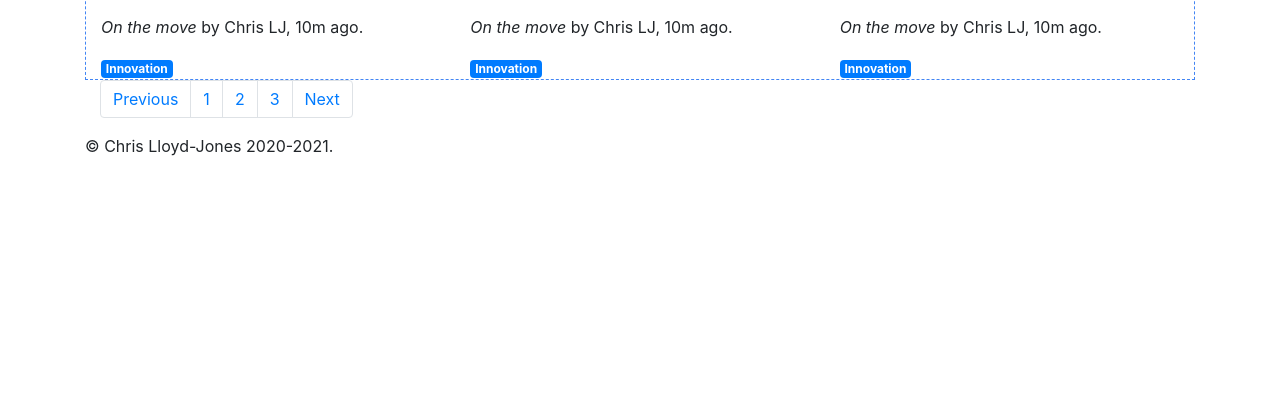
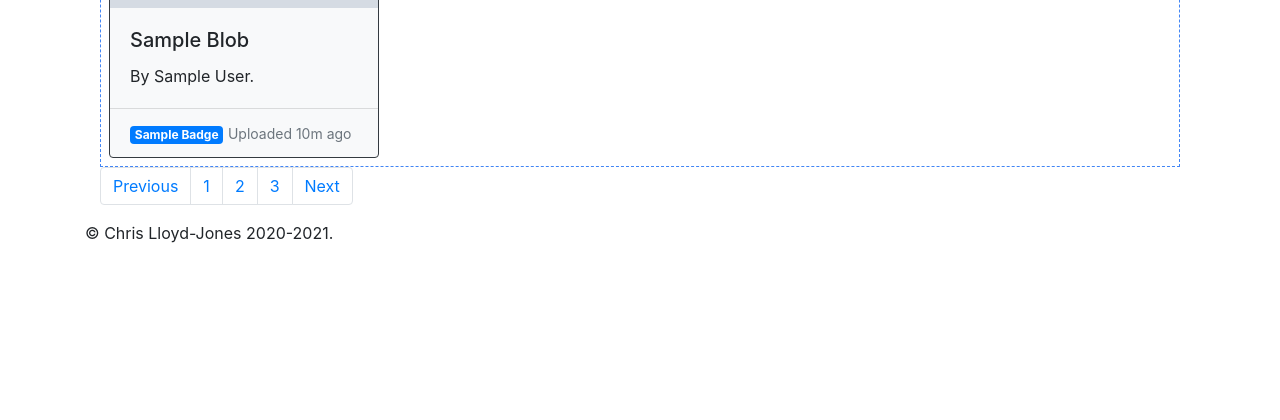
Before and after one commit to Sealjay/teams-vid, a Python web app: template webapp/templates/gallery.html in a window 1280 px wide. Shown: the part 172-592 px from the top of the page. Run offline with Jinja, Linux system fonts and the light colour scheme; the template is opened without the code that fills it: most values are stand-ins (such as "Sample title", 1, 10 or a date in 2020); grey boxes marked "Sample" are stand-in pictures; some libraries are stand-ins or nearby versions.

Commit message:
build: completed rendering of blobs on title page

```diff
--- a/webapp/static/site.css
+++ b/webapp/static/site.css
@@ -31,22 +31,3 @@ a,
 .validation-message {
   color: red;
 }
-
-#blazor-error-ui {
-  background: lightyellow;
-  bottom: 0;
-  box-shadow: 0 -1px 2px rgba(0, 0, 0, 0.2);
-  display: none;
-  left: 0;
-  padding: 0.6rem 1.25rem 0.7rem 1.25rem;
-  position: fixed;
-  width: 100%;
-  z-index: 1000;
-}
-
-#blazor-error-ui .dismiss {
-  cursor: pointer;
-  position: absolute;
-  right: 0.75rem;
-  top: 0.5rem;
-}
--- a/webapp/templates/gallery.html
+++ b/webapp/templates/gallery.html
@@ -1,27 +1,14 @@
 {% extends 'layout/base.html' %} {% block pagetitle %}Gallery{% endblock %} {%
 block container %}
 <div class="container">
-  <div class="row" style="border: 1px dashed rgb(66, 133, 244)">
-    <div class="col-sm-4">
-      {% with
-      image_url='https://bootsnipp.com/bootstrap-builder/libs/builder/icons/image.svg',
-      author='Chris LJ', time='10m ago', title='On the move', badge='Innovation'
-      %}{% include 'layout/thumbnail.html' %}{% endwith %}
+  <div class="d-flex align-content-start flex-wrap" style="border: 1px dashed rgb(66, 133, 244)">
+
+      {% for blob in blobs %}{% with
+      image_url=blob.image_url,author=blob.author,time='10m
+      ago',title=blob.title,badge=blob.badge %}{% include
+      'layout/thumbnail.html' %}{% endwith %}{% endfor %}
     </div>
-    <div class="col-sm-4 col-5">
-      {% with
-      image_url='https://bootsnipp.com/bootstrap-builder/libs/builder/icons/image.svg',
-      author='Chris LJ', time='10m ago', title='On the move', badge='Innovation'
-      %}{% include 'layout/thumbnail.html' %}{% endwith %}
-    </div>
-    <div class="col-sm-4 col-5">
-      {% with
-      image_url='https://bootsnipp.com/bootstrap-builder/libs/builder/icons/image.svg',
-      author='Chris LJ', time='10m ago', title='On the move', badge='Innovation'
-      %}{% include 'layout/thumbnail.html' %}{% endwith %}
-    </div>
-  </div>
-  <nav aria-label="Page navigation example" style="">
+    <nav aria-label="Page navigation example">
       <ul class="pagination">
         <li class="page-item"><a class="page-link" href="#">Previous</a></li>
         <li class="page-item"><a class="page-link" href="#">1</a></li>
@@ -32,3 +19,4 @@ block container %}
     </nav>
   </div>
   {% endblock %}
+</div>
--- a/webapp/templates/layout/thumbnail.html
+++ b/webapp/templates/layout/thumbnail.html
@@ -1,5 +1,13 @@
-<p>
-  <img src="{{ image_url }}" height="128" width="128" />
-</p>
-<p><em>{{ title }}</em> by {{ author }}, {{ time }}.</p>
-<span class="badge badge-primary">{{ badge }} </span>
+<div class="card w-25 bg-light border-dark m-2">
+  <img class="card-img-top" src="{{ image_url }}" height="128" width="128" />
+  <div class="card-body">
+    <h5 class="card-title">{{ title.title() }}</h5>
+    <p class="card-text">By {{ author }}.</p>
+  </div>
+  <div class="card-footer bg-transparent">
+    <p class="card-text">
+      <span class="badge badge-primary">{{ badge.title() }} </span>
+      <small class="text-muted">Uploaded {{ time }}</small>
+    </p>
+  </div>
+</div>
```
Also changed, not shown: webapp/server.py (+33 -3 lines). Lines whose indentation alone changed are shown as unchanged.
